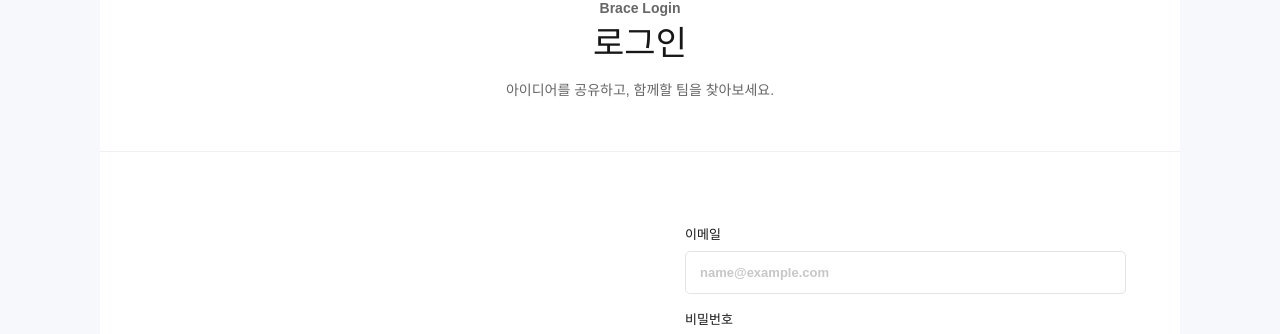
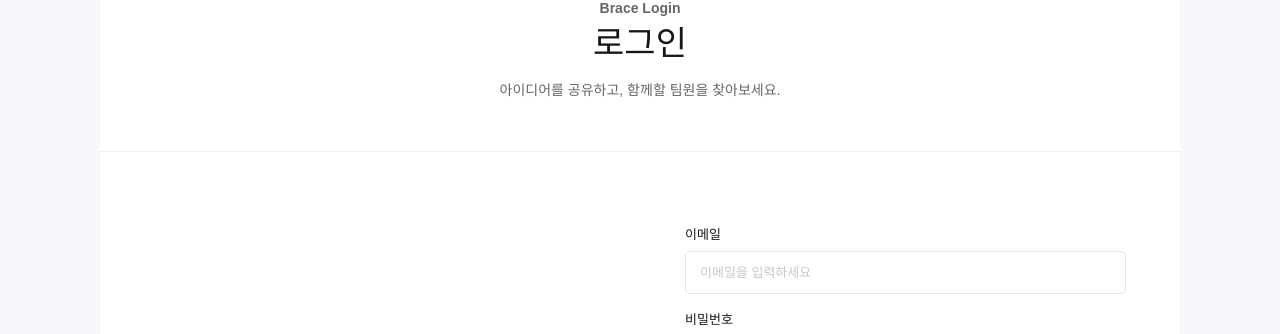
Before and after one commit to B-race/Brace-FE, a React (Vite) app: page /login in a window 1280 px wide. Shown: the part 208-542 px from the top of the page. Built offline with nearby package versions, Linux system fonts and the light colour scheme; no server answers.

Commit message:
충돌 해결

```diff
--- a/src/features/profile/components/ProfileEditForm.tsx
+++ b/src/features/profile/components/ProfileEditForm.tsx
@@ -20,7 +20,9 @@ interface ProfileEditFormProps {
 
 export const ProfileEditForm = ({ profile }: ProfileEditFormProps) => {
   const [form, setForm] = useState(profile);
-  const [skillInput, setSkillInput] = useState(profile.skills.join(", "));
+  const [skillInput, setSkillInput] = useState(
+    profile.skills.map((skill) => skill.skillTag).join(", "),
+  );
   const [savedMessage, setSavedMessage] = useState("");
   const [isLoading, setIsLoading] = useState(false);
 
@@ -35,9 +37,16 @@ export const ProfileEditForm = ({ profile }: ProfileEditFormProps) => {
       ...currentForm,
       skills: value
         .split(",")
-        .map((skill) => skill.trim())
+        .map((skillTag) => skillTag.trim())
         .filter(Boolean)
-        .slice(0, 5),
+        .slice(0, 5)
+        .map<Skill>((skillTag, index) => {
+          const existingSkill = currentForm.skills.find(
+            (skill) => skill.skillTag === skillTag,
+          );
+
+          return existingSkill ?? { skillId: index + 1, skillTag };
+        }),
     }));
     setSavedMessage("");
   };
--- a/src/pages/auth/LoginPage.tsx
+++ b/src/pages/auth/LoginPage.tsx
@@ -93,7 +93,7 @@ export const LoginPage = () => {
   };
 
   const handleNaverLogin = () => {
-    const state = crypto.randomUUID(); // CSRF 방지용 랜덤 값
+    const state = crypto.randomUUID();
     sessionStorage.setItem("naver_oauth_state", state);
 
     const params = new URLSearchParams({
@@ -111,7 +111,7 @@ export const LoginPage = () => {
       <section className="auth-intro">
         <p className="auth-kicker">Brace Login</p>
         <h1>로그인</h1>
-        <p>아이디어를 공유하고, 함께할 팀을 찾아보세요.</p>
+        <p>아이디어를 공유하고, 함께할 팀원을 찾아보세요.</p>
       </section>
 
       <section className="auth-form-section auth-login-section">
@@ -130,7 +130,7 @@ export const LoginPage = () => {
             이메일
             <input
               type="email"
-              placeholder="name@example.com"
+              placeholder="이메일을 입력하세요"
               value={email}
               onChange={(event) => setEmail(event.target.value)}
             />
```
